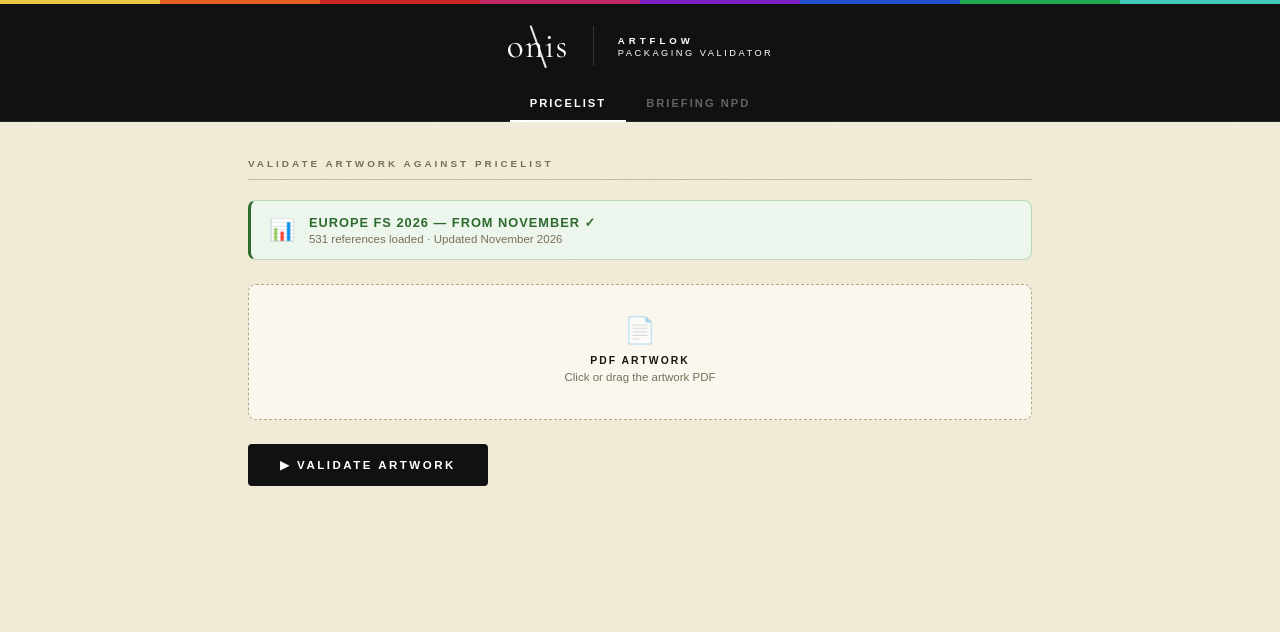
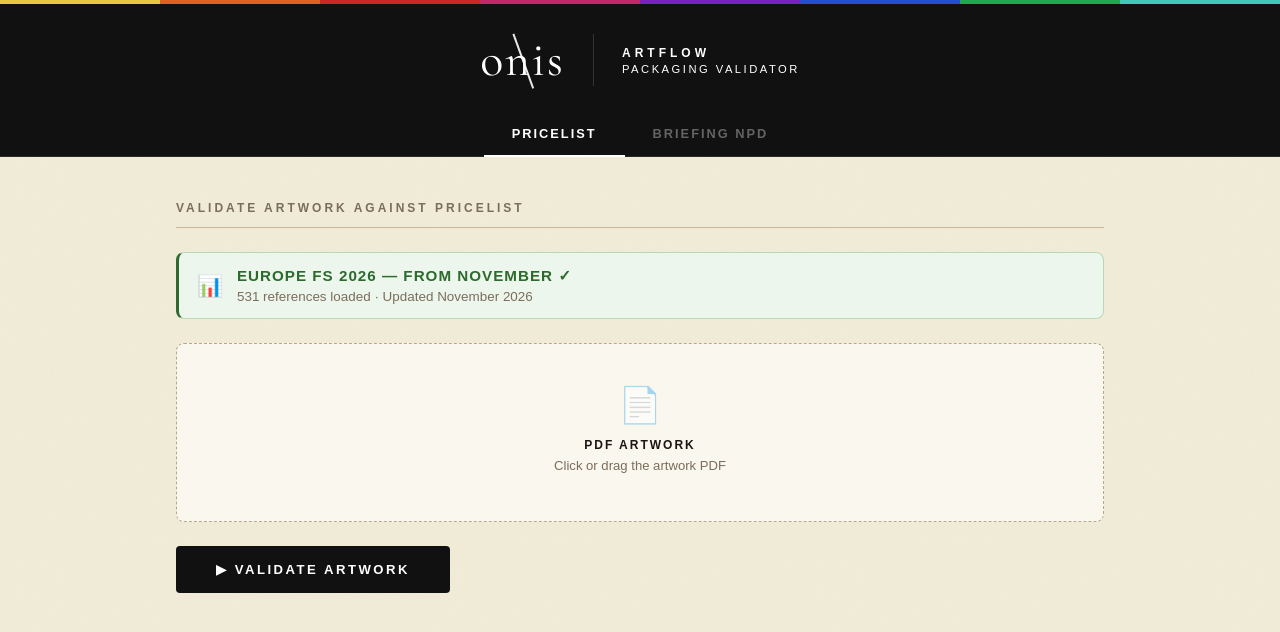
Before and after one commit to Nicodatos9/ArtFlow, a plain HTML site: page index.html in a window 1280 px wide. Drawn offline with nearby package versions, Linux system fonts and the light colour scheme; a script that the page names is missing.

Commit message:
Scale up: logo, fontes, padding, max-width 1000px
- Logo: 2.2rem → 3rem
- Header padding aumentado, header-rule mais alto
- Tabs: padding e fonte maiores
- main: max-width 840 → 1000px, padding maior
- Upload boxes: padding 30 → 40px, ícone maior
- Botão: padding maior, fonte 0.72 → 0.82rem
- Tabela: células maiores, fonte 0.82 → 0.9rem

Co-Authored-By: Claude Sonnet 4.6 <noreply@anthropic.com>
Claude-Session: https://claude.ai/code/session_019229MoitxbjNW7YhzWoXV5

```diff
--- a/index.html
+++ b/index.html
@@ -67,8 +67,8 @@ header {
     var(--r8) 87.5%, var(--r8) 100%);
 }
 .header-inner {
-  padding: 22px 36px 20px;
-  display: flex; align-items: center; justify-content: center; gap: 20px;
+  padding: 30px 48px 26px;
+  display: flex; align-items: center; justify-content: center; gap: 24px;
 }
 
 /* ONIS logotype — rendered in CSS matching brand */
@@ -79,7 +79,7 @@ header {
 }
 .onis-wordmark {
   font-family: 'Cormorant Garamond', Georgia, serif;
-  font-size: 2.2rem;
+  font-size: 3rem;
   font-weight: 400;
   color: #ffffff;
   letter-spacing: 0.04em;
@@ -102,22 +102,22 @@ header {
 .header-stack { display: flex; flex-direction: column; justify-content: center; }
 .app-name {
   font-family: Arial, Helvetica, sans-serif;
-  font-size: 0.6rem;
+  font-size: 0.75rem;
   font-weight: 700;
   color: #ffffff;
   letter-spacing: 4px;
   text-transform: uppercase;
-  margin-bottom: 2px;
+  margin-bottom: 3px;
 }
 .app-sub {
   font-family: Arial, Helvetica, sans-serif;
-  font-size: 0.58rem;
+  font-size: 0.7rem;
   color: #ffffff;
   letter-spacing: 2.5px;
   text-transform: uppercase;
 }
 .header-rule {
-  width: 1px; height: 40px;
+  width: 1px; height: 52px;
   background: rgba(255,255,255,0.15);
   margin: 0 4px;
 }
@@ -131,10 +131,10 @@ header {
   border-bottom: 1px solid rgba(255,255,255,0.1);
 }
 .tab {
-  padding: 11px 20px;
+  padding: 14px 28px;
   color: rgba(255,255,255,0.35);
   font-family: Arial, Helvetica, sans-serif;
-  font-size: 0.7rem; font-weight: 700;
+  font-size: 0.8rem; font-weight: 700;
   letter-spacing: 2px; text-transform: uppercase;
   cursor: pointer;
   border-bottom: 2px solid transparent;
@@ -148,15 +148,15 @@ header {
 }
 
 /* ── MAIN CONTENT ───────────────────────────────── */
-main { max-width: 840px; margin: 0 auto; padding: 36px 28px; }
+main { max-width: 1000px; margin: 0 auto; padding: 44px 36px; }
 
 /* Section heading */
 .section-label {
   font-family: Arial, Helvetica, sans-serif;
-  font-size: 0.62rem; font-weight: 700;
+  font-size: 0.75rem; font-weight: 700;
   letter-spacing: 3px; text-transform: uppercase;
-  color: var(--muted); margin-bottom: 20px;
-  padding-bottom: 10px;
+  color: var(--muted); margin-bottom: 24px;
+  padding-bottom: 12px;
   border-bottom: 1px solid var(--border);
 }
 
@@ -164,11 +164,11 @@ main { max-width: 840px; margin: 0 auto; padding: 36px 28px; }
 .upload-row { display: flex; gap: 16px; margin-bottom: 24px; flex-wrap: wrap; }
 .upload-row.single .upload-box { flex: 1 1 100%; }
 .upload-box {
-  flex: 1 1 240px;
+  flex: 1 1 280px;
   background: #faf7ef;
   border: 1.5px dashed #b8a888;
   border-radius: 8px;
-  padding: 30px 20px; text-align: center; cursor: pointer;
+  padding: 40px 24px; text-align: center; cursor: pointer;
   transition: border-color 0.15s, background 0.15s, box-shadow 0.15s;
 }
 .upload-box:hover, .upload-box.drag-over {
@@ -180,15 +180,15 @@ main { max-width: 840px; margin: 0 auto; padding: 36px 28px; }
   border-color: var(--ok); border-style: solid;
   background: var(--ok-bg);
 }
-.upload-icon { font-size: 1.6rem; margin-bottom: 10px; opacity: 0.6; }
+.upload-icon { font-size: 2.2rem; margin-bottom: 12px; opacity: 0.6; }
 .upload-label {
   font-family: Arial, Helvetica, sans-serif;
-  font-size: 0.65rem; font-weight: 700;
+  font-size: 0.75rem; font-weight: 700;
   letter-spacing: 2px; text-transform: uppercase;
-  color: var(--ink); margin-bottom: 5px;
+  color: var(--ink); margin-bottom: 6px;
 }
-.upload-hint { font-size: 0.72rem; color: var(--muted); }
-.upload-filename { font-size: 0.74rem; color: var(--ok); font-weight: 700; margin-top: 6px; word-break: break-all; }
+.upload-hint { font-size: 0.82rem; color: var(--muted); }
+.upload-filename { font-size: 0.82rem; color: var(--ok); font-weight: 700; margin-top: 8px; word-break: break-all; }
 input[type=file] { display: none; }
 
 /* Embedded data badge */
@@ -201,17 +201,17 @@ input[type=file] { display: none; }
 }
 .eb-title {
   font-family: Arial, Helvetica, sans-serif;
-  font-weight: 700; color: var(--ok); font-size: 0.8rem;
+  font-weight: 700; color: var(--ok); font-size: 0.95rem;
   text-transform: uppercase; letter-spacing: 1px;
 }
-.eb-sub { font-size: 0.72rem; color: var(--muted); margin-top: 3px; }
+.eb-sub { font-size: 0.84rem; color: var(--muted); margin-top: 4px; }
 
 /* CTA Button */
 .btn {
   background: var(--dark); color: #ffffff; border: none;
-  border-radius: 4px; padding: 14px 32px;
+  border-radius: 4px; padding: 16px 40px;
   font-family: Arial, Helvetica, sans-serif;
-  font-size: 0.72rem; font-weight: 700;
+  font-size: 0.82rem; font-weight: 700;
   letter-spacing: 2.5px; text-transform: uppercase;
   cursor: pointer; transition: background 0.15s, box-shadow 0.15s;
 }
@@ -255,11 +255,11 @@ input[type=file] { display: none; }
 table { width: 100%; border-collapse: collapse; background: #ffffff; min-width: 500px; }
 thead th {
   background: var(--dark); color: rgba(255,255,255,0.75);
-  font-family: Arial, Helvetica, sans-serif; font-size: 0.62rem;
+  font-family: Arial, Helvetica, sans-serif; font-size: 0.72rem;
   letter-spacing: 2px; text-transform: uppercase;
-  padding: 12px 16px; text-align: left; font-weight: 700;
+  padding: 14px 18px; text-align: left; font-weight: 700;
 }
-td { padding: 10px 16px; font-size: 0.82rem; border-bottom: 1px solid var(--kraft2); font-variant-numeric: tabular-nums; }
+td { padding: 13px 18px; font-size: 0.9rem; border-bottom: 1px solid var(--kraft2); font-variant-numeric: tabular-nums; }
 tr:last-child td { border-bottom: none; }
 .section-row td {
   background: var(--kraft2);
```
